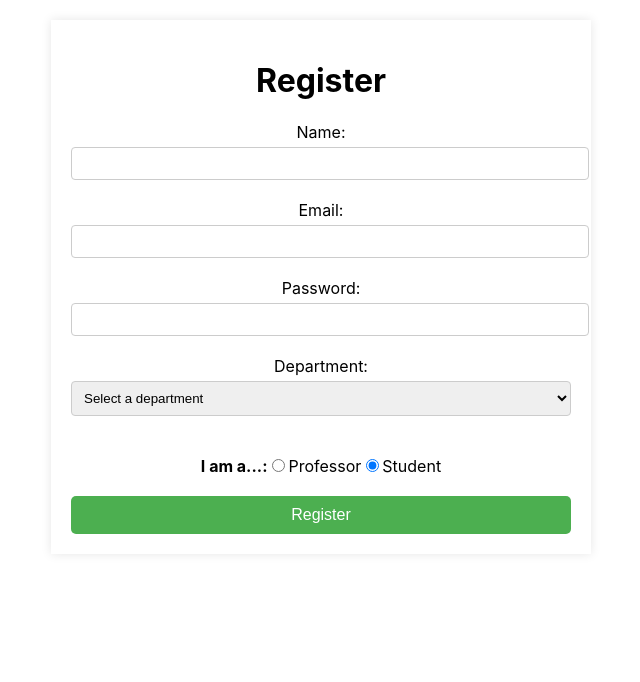
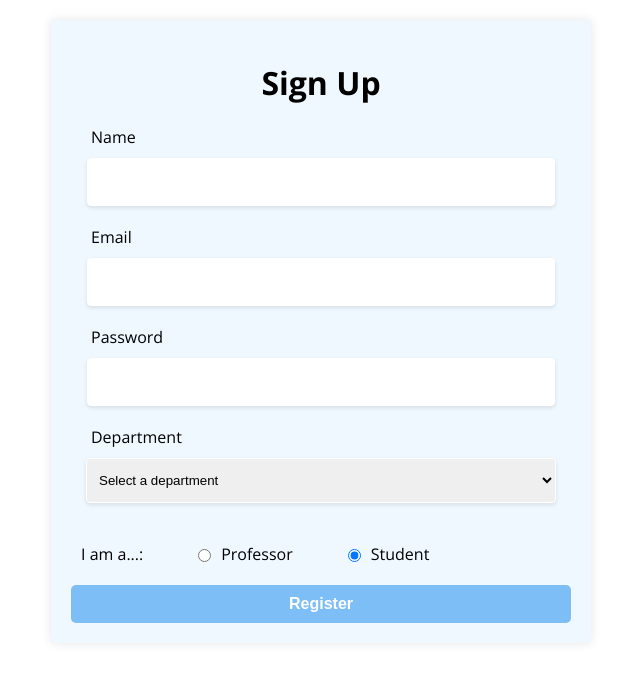
Before and after one commit to Hello4545/newbie-project-ellen, a React (Create React App) app in the folder client/: page /Register in a window 1280 px wide. Shown: the top 682 px of the page, without its empty margins (319-959 px from the left). Built offline with nearby package versions, Linux system fonts and the light colour scheme.

Commit message:
register css

```diff
--- a/client/src/pages/Register.tsx
+++ b/client/src/pages/Register.tsx
@@ -46,9 +46,9 @@ const RegisterPage = (props: {}) => {
     <div className="container">
       <form onSubmit={handleRegister} className="register-form">
         <div className="form-container">
-          <h1>Register</h1>
+          <h1>Sign Up</h1>
           <div className="input-group">
-            <label htmlFor="name">Name:</label>
+            <label htmlFor="name">Name</label>
             <input
               id="name"
               type="name"
@@ -58,7 +58,7 @@ const RegisterPage = (props: {}) => {
             />
           </div>
           <div className="input-group">
-            <label htmlFor="email">Email:</label>
+            <label htmlFor="email">Email</label>
             <input
               id="email"
               type="email"
@@ -68,7 +68,7 @@ const RegisterPage = (props: {}) => {
             />
           </div>
           <div className="input-group">
-            <label htmlFor="password">Password:</label>
+            <label htmlFor="password">Password</label>
             <input
               id="password"
               type="password"
@@ -78,7 +78,7 @@ const RegisterPage = (props: {}) => {
             />
           </div>
           <div className="input-group">
-            <label htmlFor="department">Department:</label>
+            <label htmlFor="department">Department</label>
             <select
               id="department"
               value={department}
@@ -102,7 +102,8 @@ const RegisterPage = (props: {}) => {
             </select>
           </div>
           <div className="role-section">
-            <span>I am a...:</span>
+            <div className="role-label">I am a...:</div>
+              <div className="role-options">
                 <input
                   type="radio"
                   name="role"
@@ -122,6 +123,7 @@ const RegisterPage = (props: {}) => {
                 />
                 <label htmlFor="student">Student</label>
               </div>
+          </div>
           <button type="submit" className="submit-button">Register</button>
         </div>
       </form>
--- a/client/src/pages/css/Register.css
+++ b/client/src/pages/css/Register.css
@@ -1,3 +1,9 @@
+@import url('https://fonts.googleapis.com/css2?family=Open+Sans:ital,wght@0,300..800;1,300..800&display=swap');
+
+h1, div, label, input{
+    font-family: 'Open Sans', sans-serif;
+}
+
 .container {
     display: flex;
     justify-content: center;
@@ -11,6 +17,7 @@
     margin: 0 auto;
     padding: 20px;
     box-shadow: 0 0 10px rgba(0, 0, 0, 0.1);
+    background-color: aliceblue;
   }
 
   .form-container {
@@ -24,19 +31,32 @@
 
   .input-group label {
     display: block;
-    margin-bottom: 5px;
+    width: fit-content;
+    margin-left: 20px;
+    margin-bottom: 10px;
   }
 
-  .input-group input,
+  .input-group input{
+    width: 90%;
+    padding: 8px;
+    border: 1px solid #ffffff;
+    border-radius: 4px;
+    height: 30px;
+    box-shadow: 0px 2px 4px rgba(0, 0, 0, 0.1);
+  }
+
   .input-group select {
-    width: 100%;
+    width: 94%;
     padding: 8px;
-    border: 1px solid #ccc;
+    border: 1px solid #ffffff;
     border-radius: 4px;
+    height: 45px;
+    box-shadow: 0px 2px 4px rgba(0, 0, 0, 0.1);
   }
 
   .role-section {
     margin: 20px 0;
+    width: 100%;
   }
 
   .role-section span {
@@ -44,11 +64,39 @@
   }
 
   .submit-button {
-    background-color: #4CAF50;
+    background-color: rgb(125, 190, 247);
     color: white;
     border: none;
     padding: 10px 20px;
     border-radius: 5px;
     cursor: pointer;
     font-size: 16px;
+    font-weight: bold;
   }
+
+  .role-section {
+    display: flex;
+    align-items: center;
+    margin: 20px 0;
+    width: 100%;
+  }
+
+  .role-label {
+    flex: 0 0 auto;
+    margin-right: 50px;
+    margin-left: 10px;
+  }
+
+  .role-options {
+    flex: 0.8;
+    display: flex;
+    align-items: center;
+  }
+
+  .role-options input[type="radio"] {
+    margin-right: 10px;
+  }
+
+  .role-options label {
+    margin-right: 50px;
+  }
```
Lines whose indentation alone changed are shown as unchanged.
